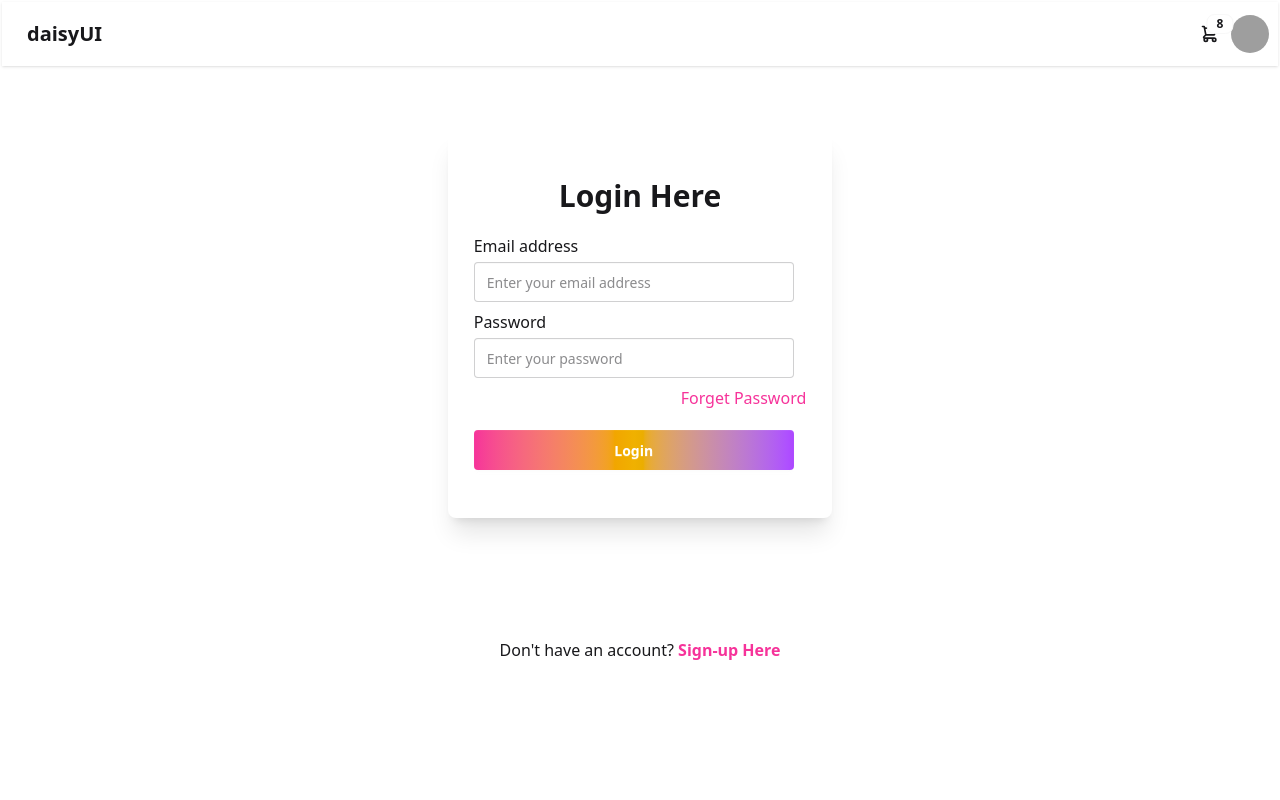
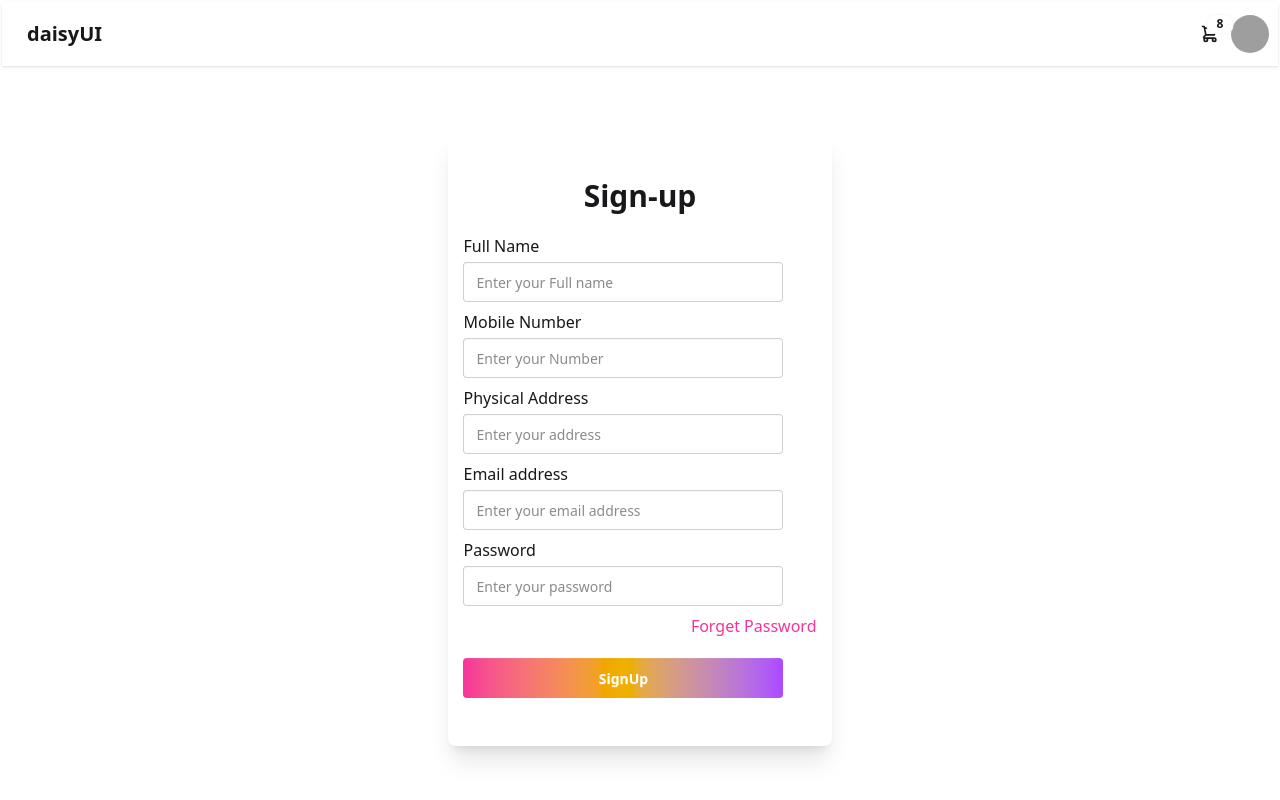
Before and after one commit to vanshchauhan279/my_shop_frontend, a React (Vite) app: page / in a window 1280 px wide. Shown: the top 800 px of the page. Built offline with nearby package versions, Linux system fonts and the light colour scheme; grey boxes are pictures that could not be loaded.

Commit message:
Login and SignUp manage

```diff
--- a/src/components/Home.jsx
+++ b/src/components/Home.jsx
@@ -3,7 +3,7 @@ import Login from './Login'
 
 const Home = () => {
   return (
-    <div>
+    <div className='mb-32'>
       <Login/>
     </div>
   )
--- a/src/components/Login.jsx
+++ b/src/components/Login.jsx
@@ -6,27 +6,89 @@ import { useNavigate } from "react-router-dom";
 const Login = () => {
   const [gmail, setGmail] = useState("");
   const [password, setPassword] = useState("");
+  const [name, setName] = useState("");
+  const [phone, setPhone] = useState("");
+  const [address, setAddress] = useState("");
+  const [isProfile, setIsprofile] = useState(false);
+
   const navigate = useNavigate();
 
   const handleLogin = async () => {
-    try {
-      const res = await axios.post("http://localhost:4000/login", {
-        gmail: gmail,
-        password: password,
-      });
-      console.log("Login successful:", res.data);
-    } catch (err) {
-      console.error("Login failed:", err);
-    }
+    console.log("login")
+    // try {
+    //   const res = await axios.post("http://localhost:4000/login", {
+    //     gmail: gmail,
+    //     password: password,
+    //   });
+    //   console.log("Login successful:", res.data);
+    // } catch (err) {
+    //   console.error("Login failed:", err);
+    // }
+  };
+
+  const handleSignup = async () => {
+    console.log("signup")
+    // try {
+    //   const res = await axios.post("http:localhost:4000/signup", {
+    //     name: name,
+    //     gmail: gmail,
+    //     phoneNum: phone,
+    //     password: password,
+    //     address: address,
+    //   });
+    //   console.log(res);
+    // } catch (err) {
+    //   console.log(err);
+    // }
   };
 
   return (
     <div className="md:h-screen">
-      <div className="flex justify-center items-center  h-auto pb-20 mt-16 ">
+      <div className="flex justify-center items-center  h-auto pb-3 mt-16 ">
         <div className="card  w-96 shadow-xl flex items-center justify-center  h-auto pb-10 pt-10 bg-white">
-          <h2 className="text-3xl mb-3 mt-2 font-bold">Login Here</h2>
+          <h2 className="text-3xl mb-3 mt-2 font-bold">{isProfile?"Login":"Sign-up"}</h2>
 
           <div className="">
+            {!isProfile && (
+              <>
+                <div className="mt-2">
+                  <label htmlFor="name">Full Name</label>
+                  <input
+                    id="name"
+                    type="text"
+                    placeholder="Enter your Full name"
+                    className="input input-bordered w-full max-w-xs mt-1"
+                    onChange={(e) => setName(e.target.value)}
+                    required
+                  />
+                </div>
+
+                <div className="mt-2">
+                  <label htmlFor="phone">Mobile Number</label>
+                  <input
+                    id="phone"
+                    type="Number"
+                    placeholder="Enter your Number"
+                    className="input input-bordered w-full max-w-xs mt-1"
+                    onChange={(e) => setPhone(e.target.value)}
+                    required
+                  />
+                </div>
+
+                <div className="mt-2">
+                  <label htmlFor="address">Physical Address</label>
+                  <input
+                    id="address"
+                    type="text"
+                    placeholder="Enter your address"
+                    className="input input-bordered w-full max-w-xs mt-1"
+                    onChange={(e) => setAddress(e.target.value)}
+                    required
+                  />
+                </div>
+              </>
+            )}
+
             <div className="mt-2">
               <label htmlFor="email">Email address</label>
               <input
@@ -38,6 +100,7 @@ const Login = () => {
                 required
               />
             </div>
+
             <div className="mt-2">
               <label htmlFor="password">Password</label>
               <input
@@ -49,6 +112,7 @@ const Login = () => {
                 required
               />
             </div>
+
             <p className="text-right mt-2">
               <span
                 className="text-pink-500 text-bold "
@@ -57,27 +121,32 @@ const Login = () => {
                 Forget Password
               </span>
             </p>
+
             <div className=" max-w-xs mt-3 pt-2 pb-2">
               <button
                 className="btn border-none w-full bg-gradient-to-r from-pink-500 via-yellow-500 to-purple-500 text-white transition-all duration-500 ease-in-out  hover:bg-gradient-to-r hover:from-purple-500 hover:via-yellow-500 hover:to-pink-500"
-                onClick={handleLogin}
+                onClick={isProfile ? handleLogin : handleSignup}
               >
-                Login
+              {isProfile ? "Login" : "SignUp"}
               </button>
             </div>
           </div>
         </div>
       </div>
-      <p className="text-center items-center mt-10">
+      {isProfile ? <p className="text-center items-center mt-10">
         Don't have an account?
-        <span
-          className="text-pink-500 font-bold"
-          onClick={() => navigate("/signup")}
-        >
+        <span className="text-pink-500 font-bold" onClick={()=>setIsprofile(false)}>
           {" "}
-          Sign-up Here
+           Sign-up Here
         </span>{" "}
-      </p>
+      </p> : <p className="text-center items-center mt-10">
+        Already have an account?
+        <span className="text-pink-500 font-bold" onClick={()=>setIsprofile(true)}>
+          {" "}
+           Login Here
+        </span>{" "}
+      </p>}
+
     </div>
   );
 };
```
